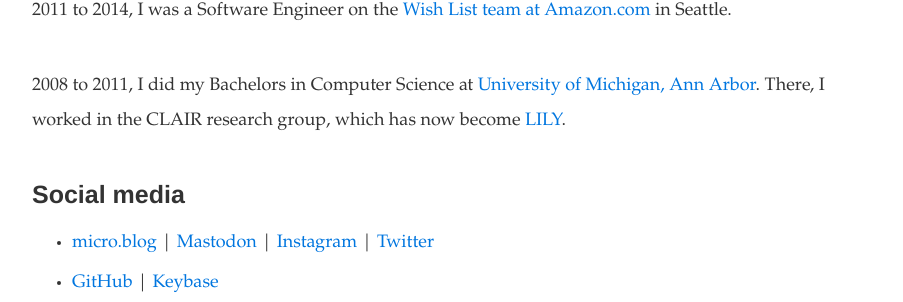
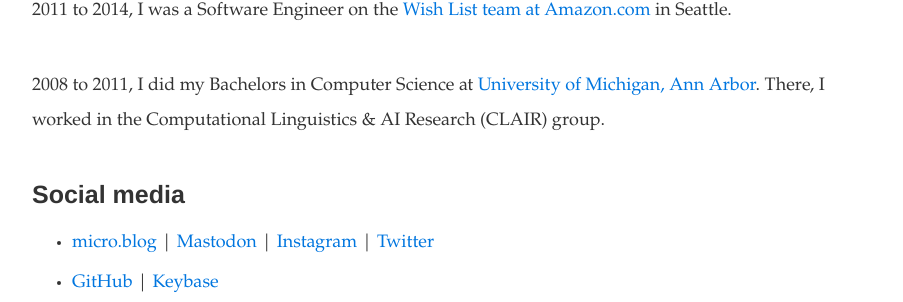
Before and after one commit to premgane/premgane.github.io, a Jekyll site: the page built from about.md, in a window 1280 px wide. Shown: the part 739-1041 px from the top of the page, without its empty margins (188-1091 px from the left). Built offline with Jekyll 4.4.1, drawn with Linux system fonts in a browser that asks for light colours.

Commit message:
clarify CLAIR

```diff
--- a/about.md
+++ b/about.md
@@ -19,7 +19,7 @@ I'm a Senior Software Engineer on the Machine Learning Platform team at the [New
 
 2011 to 2014, I was a Software Engineer on the [Wish List team at Amazon.com](http://amazon.com/wishlist) in Seattle.
 
-2008 to 2011, I did my Bachelors in Computer Science at [University of Michigan, Ann Arbor](http://umich.edu/). There, I worked in the CLAIR research group, which has now become [LILY](https://yale-lily.github.io/).
+2008 to 2011, I did my Bachelors in Computer Science at [University of Michigan, Ann Arbor](http://umich.edu/). There, I worked in the Computational Linguistics & AI Research (CLAIR) group.
 
 ### Social media
 
```
